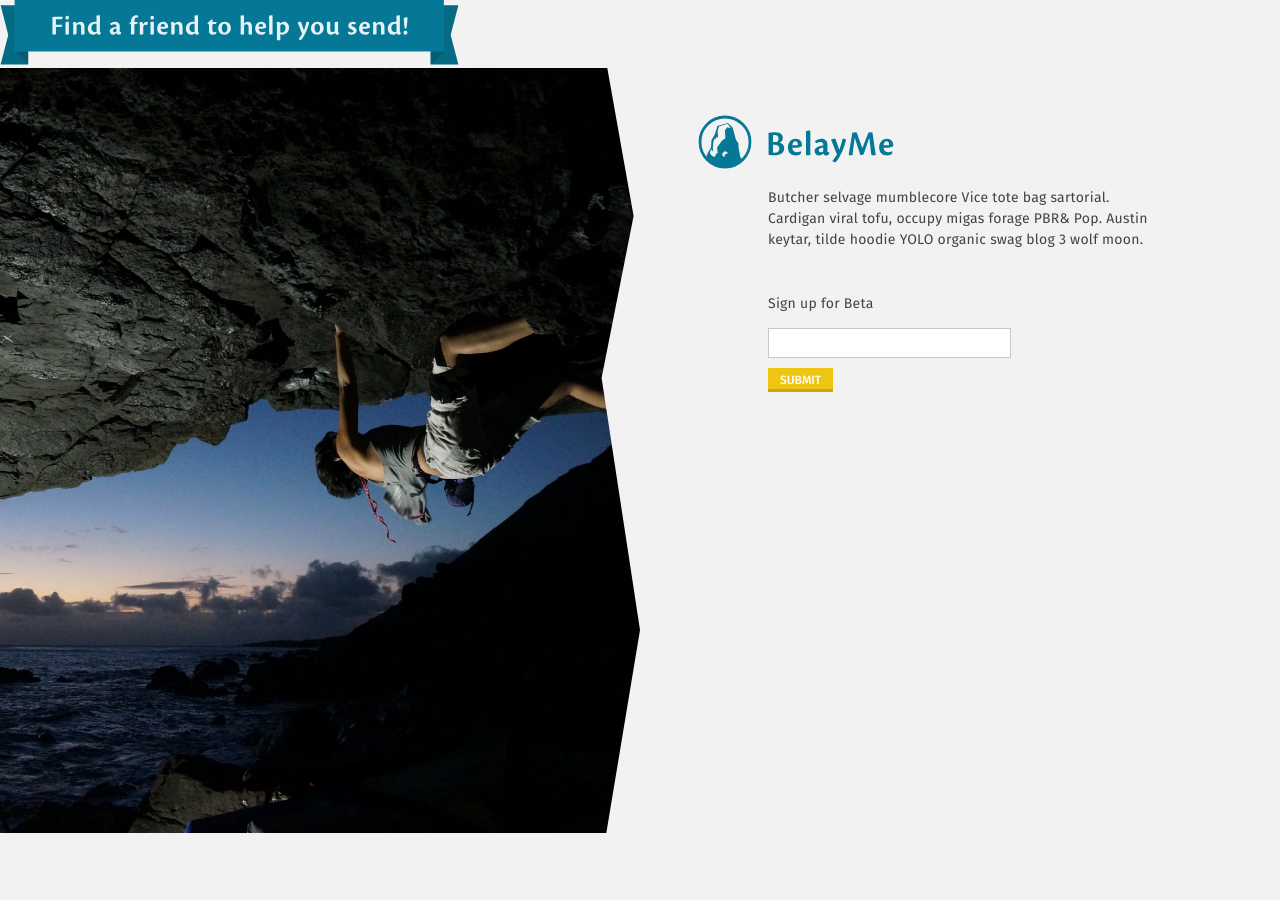
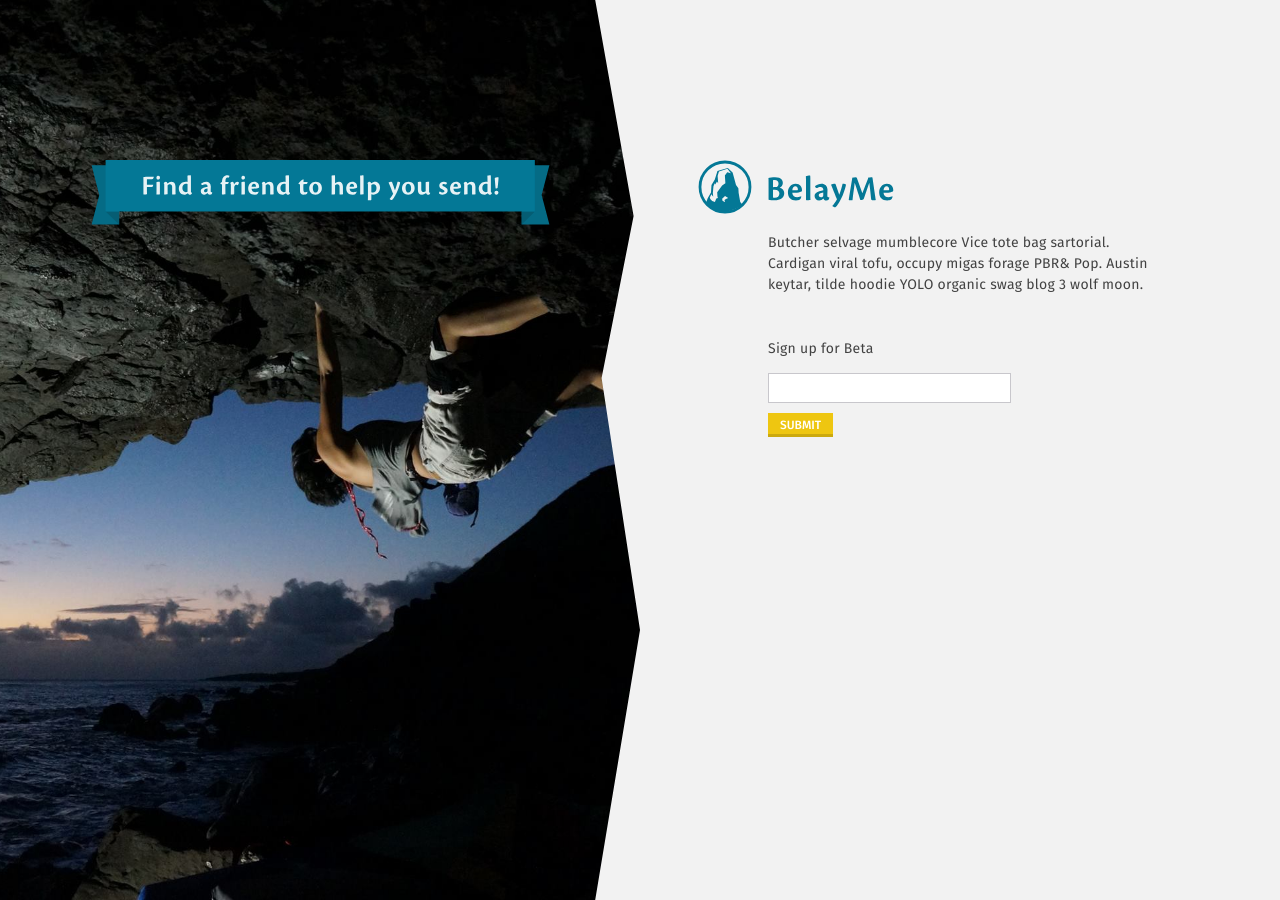
Before and after one commit to cydoval/belayme, a Jekyll site: the page built from index.html, in a window 1280 px wide. Built offline with Jekyll 4.4.1, drawn with Linux system fonts in a browser that asks for light colours.

Commit message:
belay me starter

```diff
--- a/_sass/_layout.scss
+++ b/_sass/_layout.scss
@@ -15,10 +15,14 @@
         flex: 1 0 384px;
         background-image:url("/media/feesh.jpg");
         background-position:70%;
-        background-size:180% auto;
+        background-size:cover;
         background-repeat:no-repeat;
         -webkit-clip-path: polygon(93% 0, 99% 24%, 94% 42%, 100% 70%, 93% 100%, 0 100%, 0 0);
         clip-path: polygon(93% 0, 99% 24%, 94% 42%, 100% 70%, 93% 100%, 0 100%, 0 0);
+        text-align: center;
+        img.banner {
+          margin-top:25%;
+        }
     }
     .right_panel {
         min-height: 750px;
@@ -27,7 +31,7 @@
         .right_content {
           width:60%;
           margin:0 auto;
-          margin-top:18%;
+          margin-top:25%;
         }
     }
 }
--- a/index.html
+++ b/index.html
@@ -1,10 +1,11 @@
 ---
 layout: default
+title: BelayMe
 ---
 <section class="panel_wrapper">
 <div class="left_panel">
   <div class="left_content">
-    <img src="/media/banner_title.svg" alt="Find a friend to help you send!">
+    <img class="banner" src="/media/banner_title.svg" alt="Find a friend to help you send!">
   </div>
 </div>
 <div class="right_panel">
```
Also changed, not shown: 3 other files.
